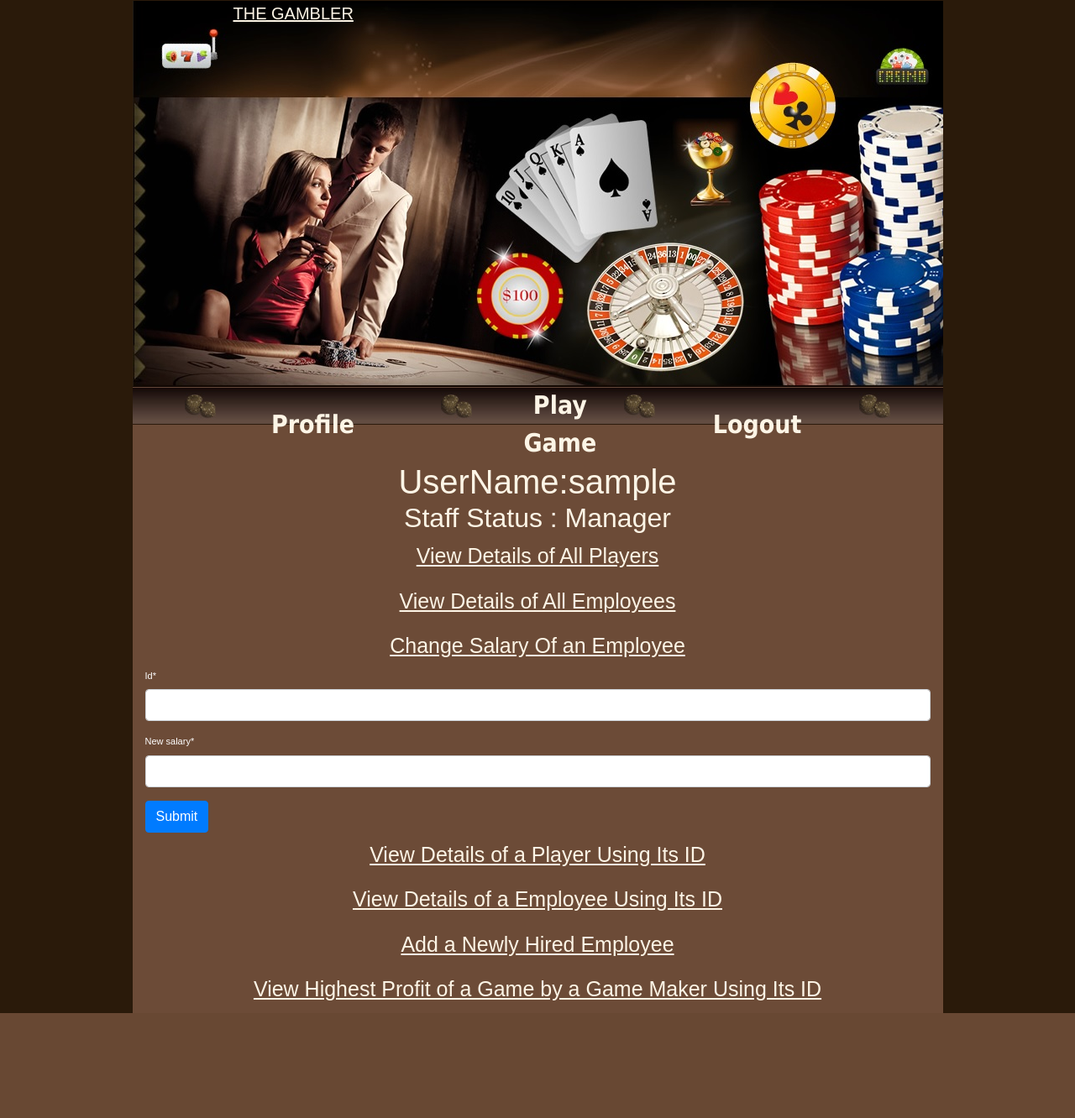
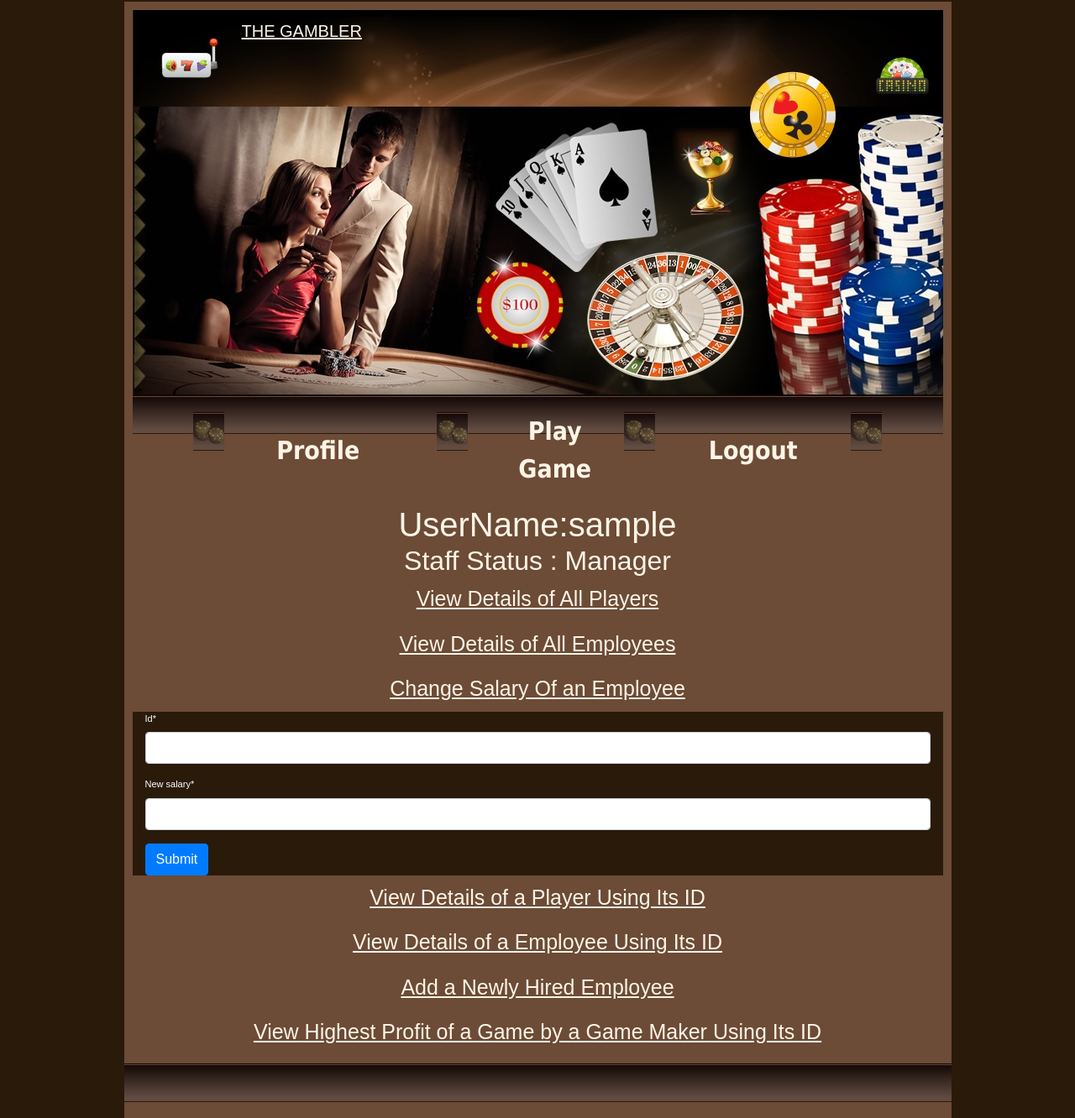
Before and after one commit to parasmehan123/theGambler, a Django app: page /profile/query3a in a window 1280 px wide. Shown: the whole page at 84% size. Before the commit the page ends 1207 px from the top, so only its background shows below. Run offline with Django 3.2, Linux system fonts and the light colour scheme; the visitor is signed in with stand-in values (Sample User, id 1); some libraries are stand-ins or nearby versions.

Commit message:
Updated profile.html

```diff
--- a/users/templates/users/profile.html
+++ b/users/templates/users/profile.html
@@ -26,8 +26,17 @@
               <h2 style="text-align:center;color:OldLace ">Staff Status : Manager</h2>
                 <a class="nav-item nav-link" style="font-size:25px;text-align:center;color:OldLace "  href="{% url 'query1a' %}">View Details of All Players</a>
                   {% if query == 1 %}
+                  <style>
+
+th{
+  padding: 20px;
+}
+td {
+  padding: 10px;
+}
+</style>
                       <div class="limiter">
-                        <div class="container-table100" style="background: #6c4b37">
+                        <div class="container-table100" style="background-color:#2A1A0A;">
                           <div class="wrap-table100">
 
                             <div class="table100 ver3 m-b-110">
@@ -35,7 +44,7 @@
                                 <table>
                                   <thead>
                                     <tr class="row100 head">
-                                      {% for col in columns%}
+                                      {% for col in columns %}
                                       <th class={{ col.meta }} style="color:#FFFFFF">{{ col.text }}</th>
                                       {% endfor %}
                                     </tr>
@@ -64,8 +73,17 @@
                   {% endif %}
                 <a class="nav-item nav-link" style="font-size:25px;text-align:center;color:OldLace "  href="{% url 'query2a' %}">View Details of All Employees</a>
                   {% if query == 2 %}
+                  <style>
+
+th{
+  padding: 50px;
+}
+td {
+  padding: 10px;
+}
+</style>
                     <div class="limiter">
-                      <div class="container-table100" style="background: #6c4b37">
+                      <div class="container-table100" style="background: #2A1A0A;">
                         <div class="wrap-table100">
 
                           <div class="table100 ver3 m-b-110">
@@ -74,7 +92,7 @@
                                 <thead>
                                   <tr class="row100 head">
                                     {% for col in columns%}
-                                    <th class={{ col.meta }} style="color:#FFFFFF">{{ col.text }}</th>
+                                    <td class={{ col.meta }} style="color:#FFFFFF">{{ col.text }}</td>
                                     {% endfor %}
                                   </tr>
                                 </thead>
@@ -102,7 +120,16 @@
                   {% endif %}
                 <a class="nav-item nav-link" style="font-size:25px;text-align:center;color:OldLace "  href="{% url 'query3a' %}">Change Salary Of an Employee</a>
                   {% if query == 3 %}
-                  <div class="container">
+                  <style>
+
+th{
+  padding: 20px;
+}
+td {
+  padding: 10px;
+}
+</style>
+                  <div class="container" style="background: #2A1A0A;">
                     <form method="post">
                       {% csrf_token %}
                       {{ form|crispy }}
@@ -112,8 +139,17 @@
                   {% endif %}
                 <a class="nav-item nav-link" style="font-size:25px;text-align:center;color:OldLace "  href="{% url 'query4a' %}">View Details of a Player Using Its ID</a>
                   {% if query == 4 %}
+                  <style>
+
+th{
+  padding: 20px;
+}
+td {
+  padding: 10px;
+}
+</style>
                     {% if form %}
-                    <div class="container">
+                    <div class="container" style="background: #2A1A0A;">
                       <form method="post">
                         {% csrf_token %}
                         {{ form|crispy }}
@@ -122,7 +158,7 @@
                     </div>
                     {% elif data %}
                     <div class="limiter">
-                      <div class="container-table100" style="background: #6c4b37">
+                      <div class="container-table100" style="background: #2A1A0A;">
                         <div class="wrap-table100">
 
                           <div class="table100 ver3 m-b-110">
@@ -160,8 +196,17 @@
                   {% endif %}
                 <a class="nav-item nav-link" style="font-size:25px;text-align:center;color:OldLace "  href="{% url 'query5a' %}">View Details of a Employee Using Its ID</a>
                   {% if query == 5 %}
+                  <style>
+
+th{
+  padding: 20px;
+}
+td {
+  padding: 10px;
+}
+</style>
                     {% if form %}
-                      <div class="container">
+                      <div class="container" style="background: #2A1A0A;">
                         <form method="post">
                           {% csrf_token %}
                           {{ form|crispy }}
@@ -170,7 +215,7 @@
                       </div>
                     {% elif data %}
                       <div class="limiter">
-                        <div class="container-table100" style="background: #6c4b37">
+                        <div class="container-table100" style="background: #2A1A0A;">
                           <div class="wrap-table100">
 
                             <div class="table100 ver3 m-b-110">
@@ -208,7 +253,16 @@
                   {% endif %}
                 <a class="nav-item nav-link" style="font-size:25px;text-align:center;color:OldLace "  href="{% url 'query6a' %}">Add a Newly Hired Employee</a>
                   {% if query == 6 %}
-                  <div class="container">
+                  <style>
+
+th{
+  padding: 20px;
+}
+td {
+  padding: 10px;
+}
+</style>
+                  <div class="container" style="background: #2A1A0A;">
                     <form method="post">
                       {% csrf_token %}
                       {{ form|crispy }}
@@ -219,7 +273,7 @@
                 <a class="nav-item nav-link" style="font-size:25px;text-align:center;color:OldLace "  href="{% url 'query7a' %}">View Highest Profit of a Game by a Game Maker Using Its ID</a>
                   {% if query == 7 %}
                     {% if form %}
-                    <div class="container">
+                    <div class="container" style="background: #2A1A0A;">
                       <form method="post">
                         {% csrf_token %}
                         {{ form|crispy }}
@@ -228,7 +282,7 @@
                     </div>
                     {% elif data %}
                     <div class="limiter">
-                      <div class="container-table100" style="background: #6c4b37">
+                      <div class="container-table100" style="background: #2A1A0A;">
                         <div class="wrap-table100">
 
                           <div class="table100 ver3 m-b-110">
@@ -289,5 +343,12 @@
     </script>
   <!--===============================================================================================-->
     <script src={% static "js/main.js" %}></script>
+  <tr>
+    <td style="background-repeat:repeat-x;" background="{% static 'casino/images/nav_bg.jpg' %}" height="45" valign="top" width="970"><table align="center" border="0" cellpadding="0" cellspacing="0"  width="920">
+      <tbody><tr>
+        <td class="head-1" height="45" valign="middle" width="750"><strong></strong></td>
 
+      </tr>
+    </tbody></table></td>
+  </tr>
 {% endblock content %}
```
